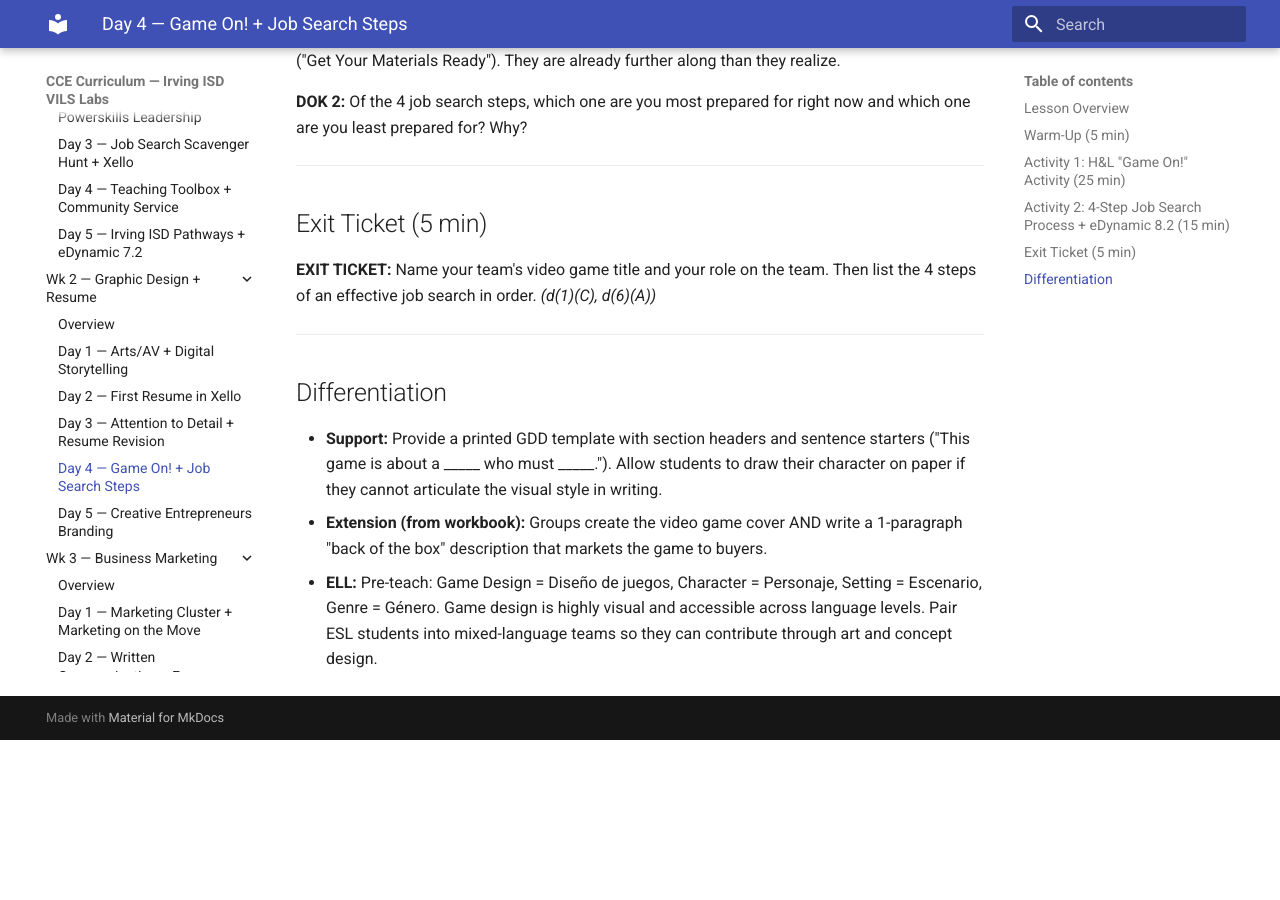
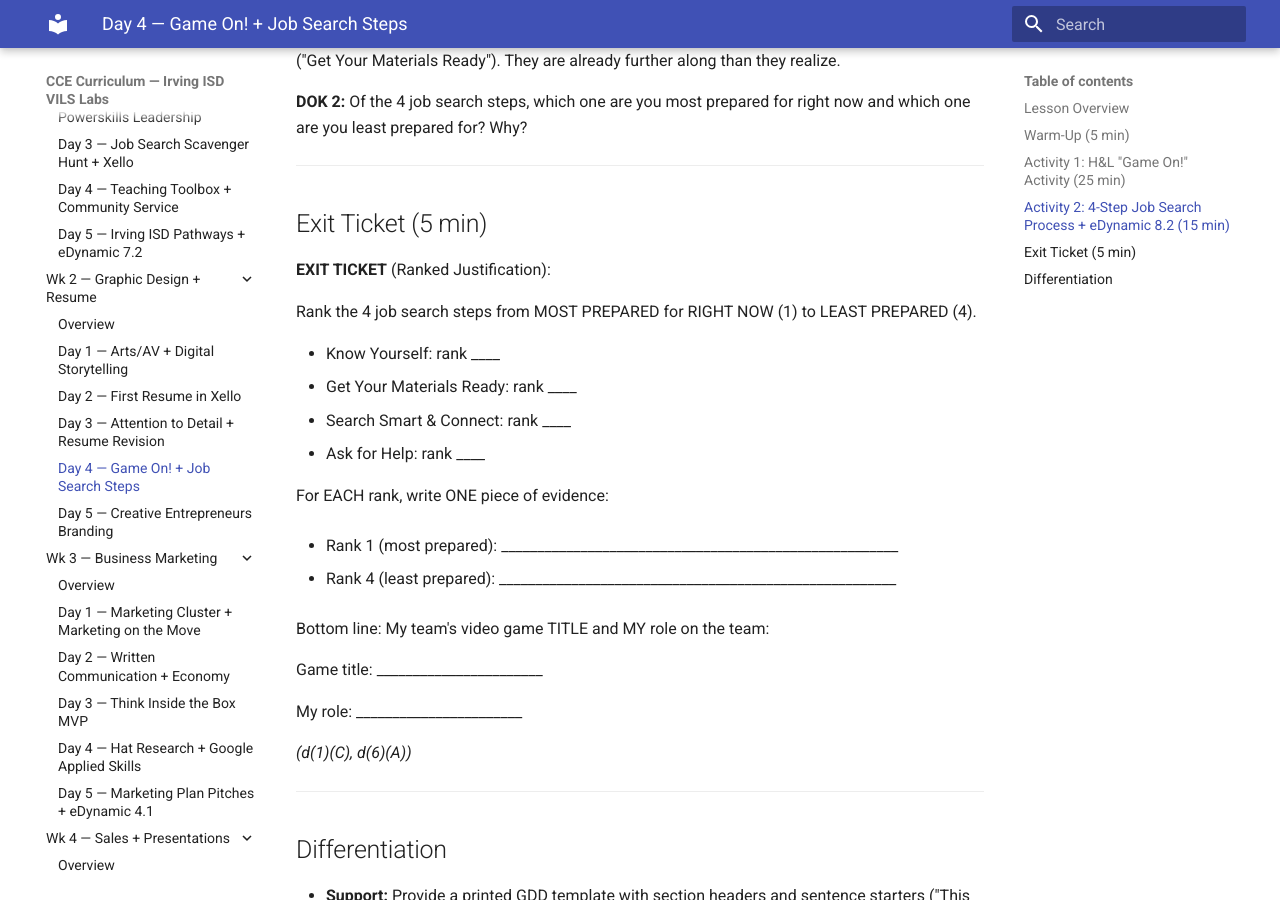
Before and after one commit to elbrielle/cce-curriculum, an MkDocs documentation site: the page built from docs/6sw/wk2-graphic-design-resume/day4.md, in a window 1280 px wide and 900 px high, scrolled down 2917 px. Built offline with MkDocs 1.6.1 and Material for MkDocs 9.7.7, drawn with Linux system fonts in a browser that asks for light colours; the version menu is left out; before the commit the page ends 3657 px from its top, so only the background shows below that.

Commit message:
AUDIT: 6SW Wk2 Graphic Design/Resume exit-ticket rewrite

```diff
--- a/docs/6sw/wk2-graphic-design-resume/day4.md
+++ b/docs/6sw/wk2-graphic-design-resume/day4.md
@@ -92,7 +92,28 @@ Then direct students to log into eDynamic Learning and open Unit 8.2 (Job Search
 
 ## Exit Ticket (5 min)
 
-**EXIT TICKET:** Name your team's video game title and your role on the team. Then list the 4 steps of an effective job search in order. *(d(1)(C), d(6)(A))*
+**EXIT TICKET** (Ranked Justification):
+
+Rank the 4 job search steps from MOST PREPARED for RIGHT NOW (1) to LEAST PREPARED (4).
+
+- Know Yourself: rank ____
+- Get Your Materials Ready: rank ____
+- Search Smart & Connect: rank ____
+- Ask for Help: rank ____
+
+For EACH rank, write ONE piece of evidence:
+
+- Rank 1 (most prepared): _______________________________________________________
+
+- Rank 4 (least prepared): _______________________________________________________
+
+Bottom line: My team's video game TITLE and MY role on the team:
+
+   Game title: _______________________
+
+   My role: _______________________
+
+*(d(1)(C), d(6)(A))*
 
 ---
 
```
Also changed, not shown: docs/6sw/wk2-graphic-design-resume/day3.md (+19 -1 lines), docs/6sw/wk2-graphic-design-resume/day5.md (+25 -1 lines).
